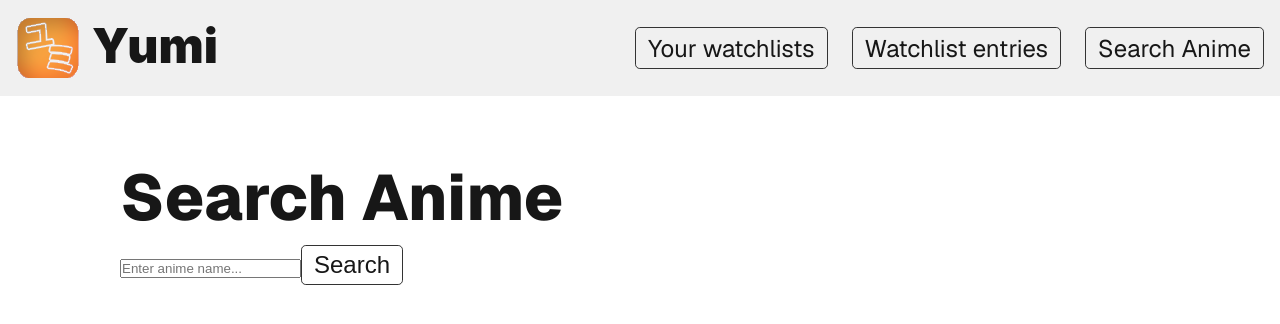
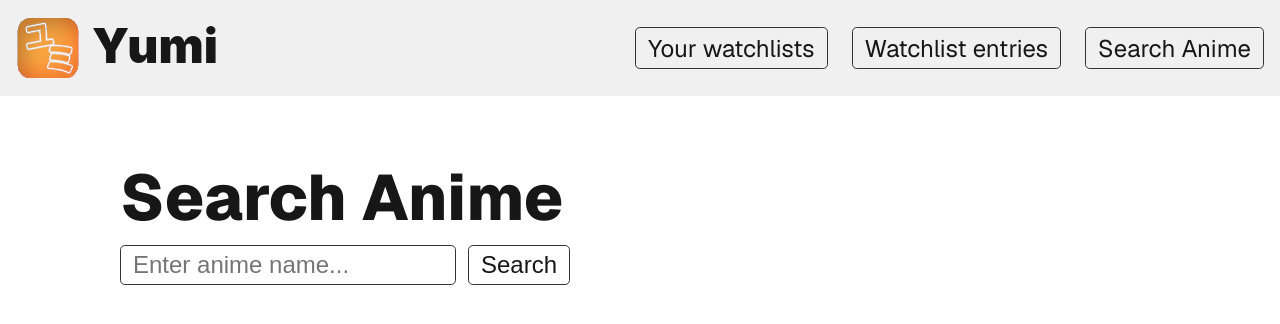
Before and after one commit to yes-2875/cpan212-project-group-2, a Next.js app in the folder web/: page /search in a window 1280 px wide. Shown: the top 324 px of the page. Built offline with nearby package versions, Linux system fonts and the light colour scheme.

Commit message:
Add styling to search results page and components

```diff
--- a/web/app/globals.css
+++ b/web/app/globals.css
@@ -66,7 +66,7 @@ a {
   color: var(--muted);
 }
 
-button {
+button, .button {
   cursor: pointer;
 
   background-color: transparent;
@@ -79,8 +79,9 @@ button {
   font-size: 1.5em;
   text-align: center;
 
-  transition-property: background-color color font-weight;
-  transition: 0.1s ease-out;
+  transition-property: background-color, color, font-weight;
+  transition-duration: 0.1s;
+  transition-timing-function: ease-out;
 
   &:hover {
     background-color: color-mix(transparent 20%, var(--hover-mix) 10%);
@@ -90,6 +91,36 @@ button {
   &:active {
     background-color: color-mix(transparent 20%, var(--hover-mix) 20%);
   }
+
+  &:disabled {
+    background-color: var(--button-neutral-bg);
+    color: var(--muted);
+  }
+}
+
+input[type='text'] {
+
+  background-color: transparent;
+  color: var(--foreground);
+  border: 1px solid var(--button-neutral-border);
+  border-radius: 0.2em;
+  padding: 0.2em 0.5em;
+  display: inline-block;
+
+  font-size: 1.5em;
+
+  transition-property: background-color color font-weight;
+  transition: 0.1s ease-out;
+
+  &:hover {
+    background-color: color-mix(transparent 20%, var(--hover-mix) 10%);
+  }
+
+  &:focus {
+    background-color: color-mix(transparent 20%, var(--hover-mix) 20%);
+  }
+
+  margin-inline-end: 0.5em;
 }
 
 @media (prefers-color-scheme: dark) {
--- a/web/app/search/page.js
+++ b/web/app/search/page.js
@@ -39,10 +39,11 @@ export default function SearchPage() {
     return (
         <section>
             <h1>Search Anime</h1>
-
             <input
                 type="text"
                 placeholder="Enter anime name..."
+                name='query'
+                id='query'
                 value={query}
                 onChange={(event) => setQuery(event.target.value)}
             />
@@ -55,11 +56,9 @@ export default function SearchPage() {
                 <p>No results found.</p>
             )}
 
-            <div>
-                {anime.map((item) => (
-                    <SearchResult key={item.id} data={item} />
-                ))}
-            </div>
+            {anime.map((item) => (
+                <SearchResult key={item.id} data={item} />
+            ))}
         </section>
     );
 }
--- a/web/components/SearchResult.js
+++ b/web/components/SearchResult.js
@@ -1,33 +1,37 @@
+import styles from './SearchResult.module.css';
+import Image from 'next/image';
+
 export default function SearchResult({ data }) {
   if (!data) {
     return null;
   }
 
+  console.log(data);
   return (
-    <div className="search-result">
-
+    <div className={styles.searchResult}>
       {/* Anime poster */}
       {data.imageUrl ? (
-        <img
+        <Image className={styles.coverImage}
           src={data.imageUrl}
-          alt={data.title}
-          width="150"
+          alt={`${data.title} cover image`}
+          width={225} height={300}
         />
       ) : (
         <p>No poster available</p>
       )}
 
       {/* Anime information */}
-      <div>
+      <div className={styles.textBlock}>
         <h2>{data.title}</h2>
+        <p>{data.episodes ?? "Unknown"} episodes</p>
+        <p>Year: {data.year ?? "Unknown"}</p>
+        <p>Score: {data.score ?? "Not rated"}</p>
+        <p className={`${styles.synopsis} muted`}>{(data.synopsis ?? "No description available") + '...'}</p>
 
-        <p>Episodes: {data.episodes ?? "Unknown"}</p>
-
-        <p>Year: {data.year ?? "Unknown"}</p>
-
-        <p>Score: {data.score ?? "Not rated"}</p>
-
-        <p>{data.synopsis || "No description available."}</p>
+        <div className={styles.buttons}>
+          <button>Add to existing watchlist</button>
+          <a className='button' href={`https://myanimelist.net/anime/${data.id}`} target='_blank'>View on MAL</a>
+        </div>
       </div>
 
     </div>
--- /dev/null
+++ b/web/components/SearchResult.module.css
@@ -0,0 +1,31 @@
+.searchResult {
+  display: flex;
+  flex-direction: row;
+  align-items: center;
+  gap: 1em;
+
+  background-color: var(--container);
+  border: 1px solid var(--muted);
+  border-radius: 1em;
+  padding: 1em;
+  margin-bottom: 1em;
+}
+
+.coverImage {
+  object-fit: contain;
+  border-radius: 0.5em;
+  height: auto;
+}
+
+.textBlock {
+  display: flex;
+  flex-direction: column;
+  align-items: flex-start;
+}
+
+.synopsis { width: 50%; margin-bottom: 0.5em; }
+
+.buttons {
+  display: inline-flex;
+  gap: 1em;
+}
```
